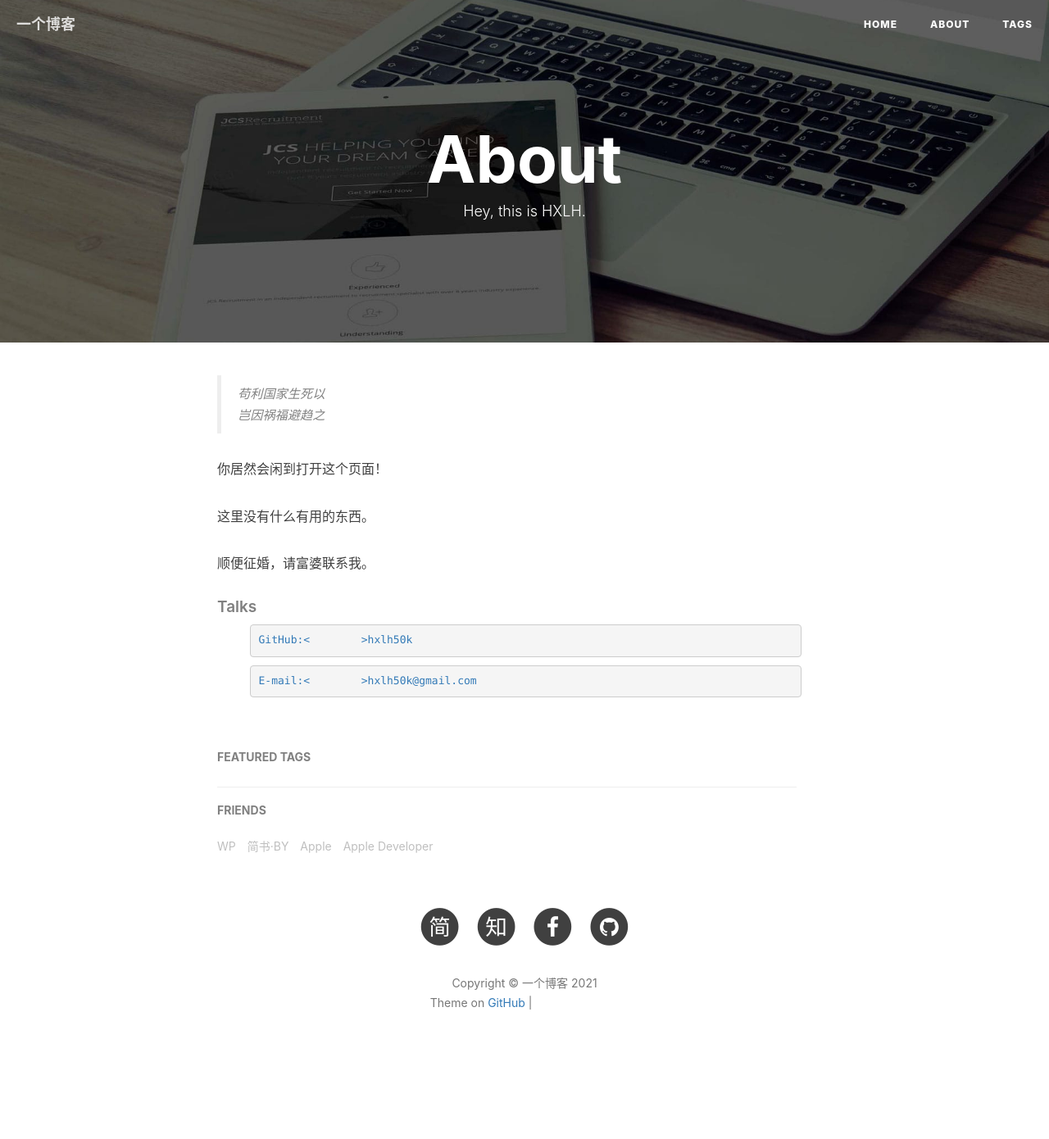
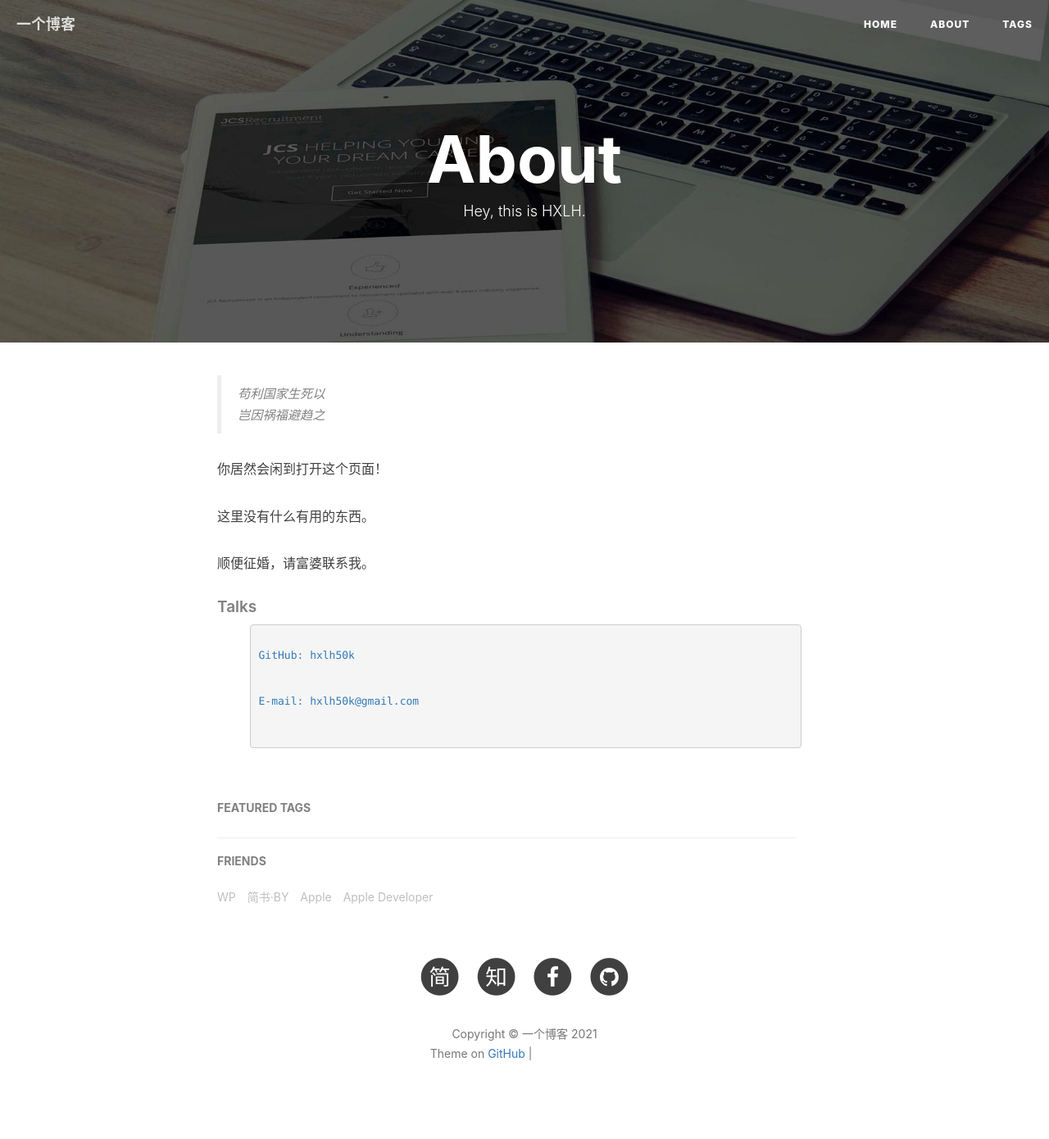
Before and after one commit to HXLH50K/hxlh50k.github.io, a Jekyll site: the page built from about.html, in a window 1280 px wide. Shown: the whole page at 82% size. Built offline with Jekyll 4.4.1, drawn with Linux system fonts in a browser that asks for light colours; nearby versions of some CDN libraries; comment, search, counter and statistics services are not loaded; before the commit the page ends 1328 px from its top, so only the background shows below that; some of the changed lines change nothing that is shown; grey boxes are pictures that could not be loaded.

Commit message:
updata about

```diff
--- a/about.html
+++ b/about.html
@@ -31,8 +31,10 @@ header-img: "img/post-bg-rwd.jpg"
     <h5>Talks</h5>
 
     <ul>
-        <pre><li><a href="https://github.com/hxlh50k/">GitHub:<&#9;>hxlh50k</a></li></pre>
-        <pre><li><a href="mailto:hxlh50k@gmail.com">E-mail:<&#9;>hxlh50k@gmail.com</a></li></pre>
+        <pre>
+            <li><a href="https://github.com/hxlh50k/">GitHub:&#9;hxlh50k</a></li>
+            <li><a href="mailto:hxlh50k@gmail.com">E-mail:&#9;hxlh50k@gmail.com</a></li>
+        </pre>
         <!-- <li><a href="http://jekyll.com.cn/">jekyll</a></li>
         <li><a href="https://analytics.google.com/analytics">Google Analytics</a></li> -->
     </ul>
```
